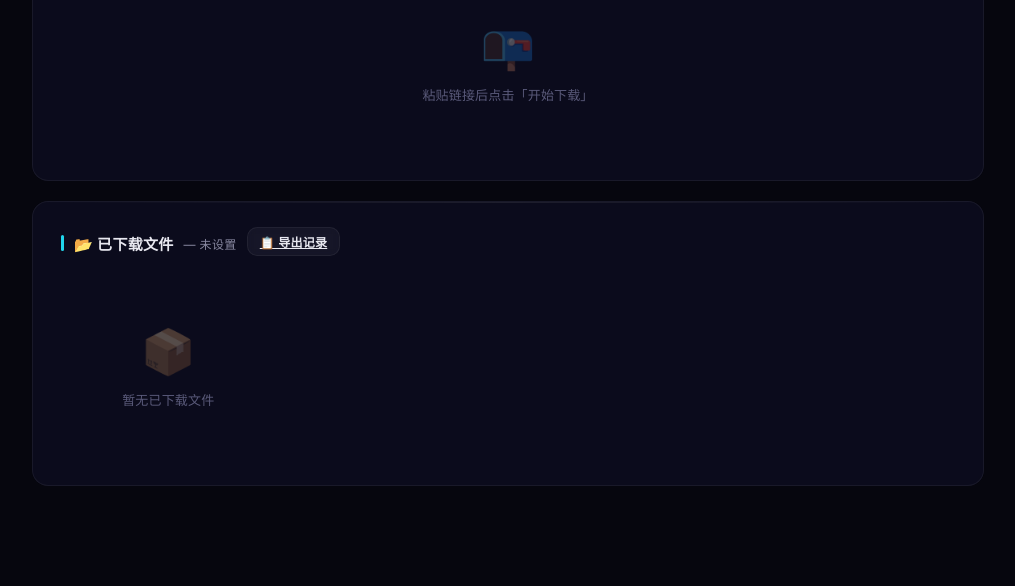
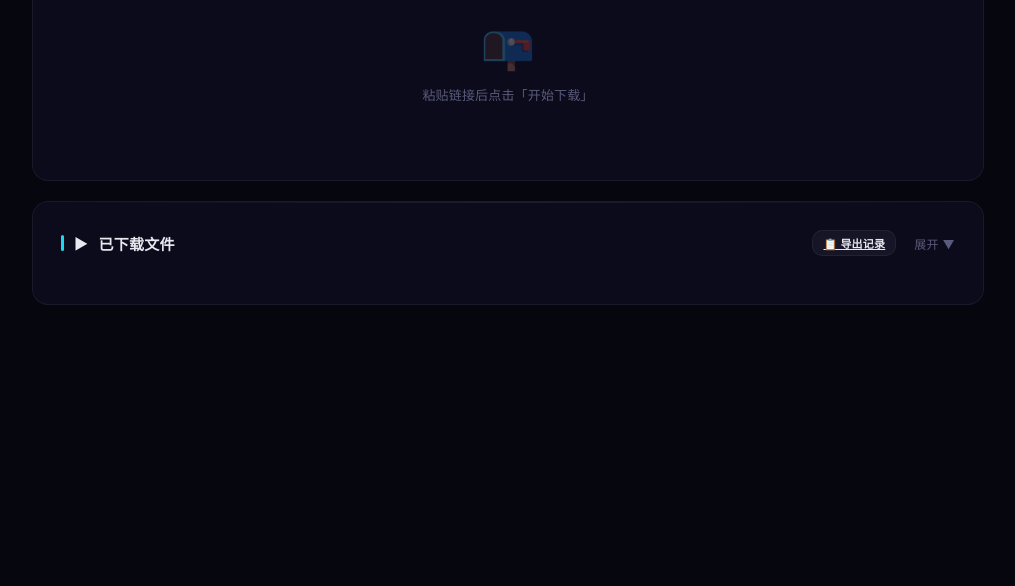
Before and after one commit to jiexiongLeslie/TK_download_tool, a Flask app: page / in a window 1280 px wide. Shown: the part 799-1385 px from the top of the page, without its empty margins (132-1147 px from the left). After the commit the page ends 1104 px from the top, so only its background shows below. Run offline with Flask 3, Linux system fonts and the light colour scheme; data that the repository does not hold is empty.

Commit message:
feat: collapsible downloaded files section, expand on demand

```diff
--- a/templates/index.html
+++ b/templates/index.html
@@ -355,13 +355,20 @@ https://vm.tiktok.com/abcdef/
 
   <!-- Downloaded Files -->
   <div class="card">
-    <h3>📂 已下载文件 <span id="dirLabel" style="font-weight:400;font-size:12px;color:var(--text2)">— 默认目录</span>
-      <a class="btn btn-secondary" href="/api/history/export" download style="float:right;padding:5px 12px;font-size:12px;margin-top:-3px;">📋 导出记录</a>
+    <h3 style="cursor:pointer;user-select:none" onclick="toggleFiles()">
+      <span id="filesChevron" style="transition:transform 0.3s;display:inline-block">▶</span> 已下载文件
+      <span id="filesCount" style="font-weight:400;font-size:12px;color:var(--text2);margin-left:8px"></span>
+      <span id="dirLabel" style="font-weight:400;font-size:12px;color:var(--text2);margin-left:4px"></span>
+      <div style="flex:1"></div>
+      <a class="btn btn-secondary" href="/api/history/export" download style="padding:4px 10px;font-size:11px;margin-right:8px" onclick="event.stopPropagation()">📋 导出记录</a>
+      <span id="filesToggle" style="font-size:12px;color:var(--text3);font-weight:400;cursor:pointer" onclick="event.stopPropagation();toggleFiles()">展开 ▼</span>
     </h3>
-    <div class="files-grid" id="fileList">
-      <div class="empty-state">
-        <div class="icon">📦</div>
-        <p>暂无已下载文件</p>
+    <div id="filesContent" style="display:none">
+      <div class="files-grid" id="fileList">
+        <div class="empty-state">
+          <div class="icon">📦</div>
+          <p>暂无已下载文件</p>
+        </div>
       </div>
     </div>
   </div>
@@ -470,6 +477,8 @@ function stopPolling() {
   document.getElementById("btnDownload").disabled = false;
   document.getElementById("btnDownload").textContent = "⬇️ 开始下载";
   loadFiles();  // 下载完成后自动刷新文件列表
+  // 自动展开已下载文件
+  if (!filesExpanded) toggleFiles();
   // 浏览器通知
   const done = Object.values(jobMap).filter(j => j.status === "done").length;
   const fail = Object.values(jobMap).filter(j => j.status === "error").length;
@@ -614,6 +623,28 @@ function showMoreFiles(count) {
 
 function resetDir() {}
 
+// ========== Collapsible Files ==========
+let filesExpanded = false;
+function toggleFiles() {
+  filesExpanded = !filesExpanded;
+  const content = document.getElementById("filesContent");
+  const chevron = document.getElementById("filesChevron");
+  const toggle = document.getElementById("filesToggle");
+  if (filesExpanded) {
+    content.style.display = "block";
+    chevron.style.transform = "rotate(90deg)";
+    toggle.textContent = "收起 ▲";
+    if (!content.dataset.loaded) {
+      loadFiles();
+      content.dataset.loaded = "1";
+    }
+  } else {
+    content.style.display = "none";
+    chevron.style.transform = "rotate(0deg)";
+    toggle.textContent = "展开 ▼";
+  }
+}
+
 // ========== Directory Picker ==========
 async function pickDirectory() {
   try {
@@ -629,6 +660,11 @@ async function pickDirectory() {
 
 function renderFiles(files) {
   const container = document.getElementById("fileList");
+  // 更新文件计数
+  const countEl = document.getElementById("filesCount");
+  if (countEl) {
+    countEl.textContent = files && files.length > 0 ? `(${files.length} 个)` : "";
+  }
   if (!files || files.length === 0) {
     container.innerHTML = '<div class="empty-state"><div class="icon">📦</div><p>暂无已下载文件</p></div>';
     return;
@@ -731,7 +767,6 @@ if ("Notification" in window && Notification.permission === "default") {
 
 // Kickoff
 initDir();
-loadFiles();
 </script>
 
 <!-- ===== 动态星空背景 ===== -->
```
